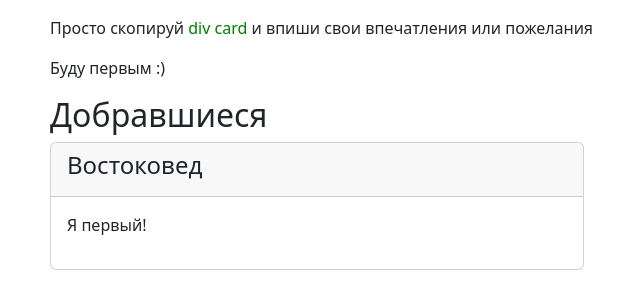
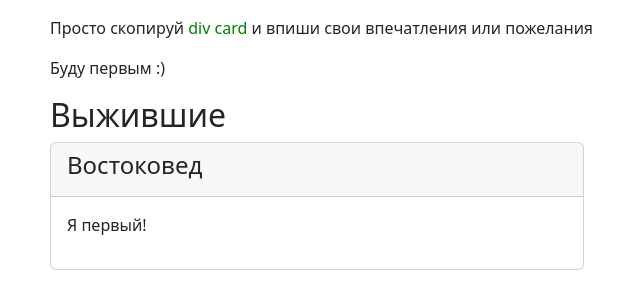
Before and after one commit to yuliya-le/Yu-train, a Django app: page /dashboard/ in a window 1280 px wide. Shown: the part 201-501 px from the top of the page, without its empty margins (44-684 px from the left). Run offline with Django 5.2, Linux system fonts and the light colour scheme.

Commit message:
change rep for task 6

```diff
--- a/GitTrain/main/templates/main/dashboard.html
+++ b/GitTrain/main/templates/main/dashboard.html
@@ -21,7 +21,7 @@
         </div>
         <div class="row">
             <div class="col-md-12">
-                <h2>Добравшиеся</h2>
+                <h2>Выжившие</h2>
             </div>
         </div>
         <div class="row">
```
